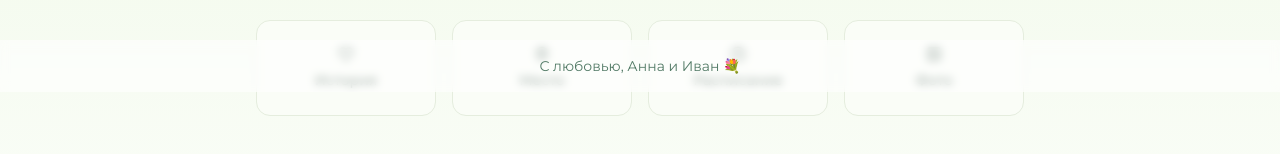
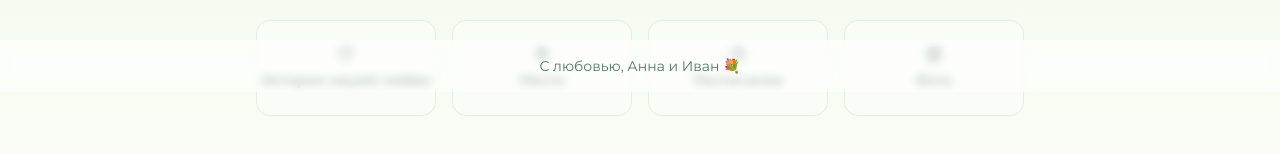
Before and after one commit to pr-poehali-dev/wedding-invitation-site-42, a React (Vite) app: page / in a window 1280 px wide. Shown: the part 708-862 px from the top of the page. Built offline with nearby package versions, Linux system fonts and the light colour scheme.

Commit message:
Изменение текста истории любви

```diff
--- a/src/pages/Index.tsx
+++ b/src/pages/Index.tsx
@@ -116,7 +116,7 @@ const Index = () => {
             onClick={() => setOpenDialog('story')}
           >
             <Icon name="Heart" size={24} />
-            <span>История</span>
+            <span>История нашей любви</span>
           </Button>
 
           <Button
@@ -151,7 +151,7 @@ const Index = () => {
       <Dialog open={openDialog === 'story'} onOpenChange={() => setOpenDialog(null)}>
         <DialogContent className="max-w-4xl max-h-[80vh] overflow-y-auto">
           <DialogHeader>
-            <DialogTitle className="text-4xl font-light text-center mb-8">Наша история</DialogTitle>
+            <DialogTitle className="text-4xl font-light text-center mb-8">История нашей любви</DialogTitle>
           </DialogHeader>
           <div className="space-y-8">
             {story.map((item, index) => (
```
